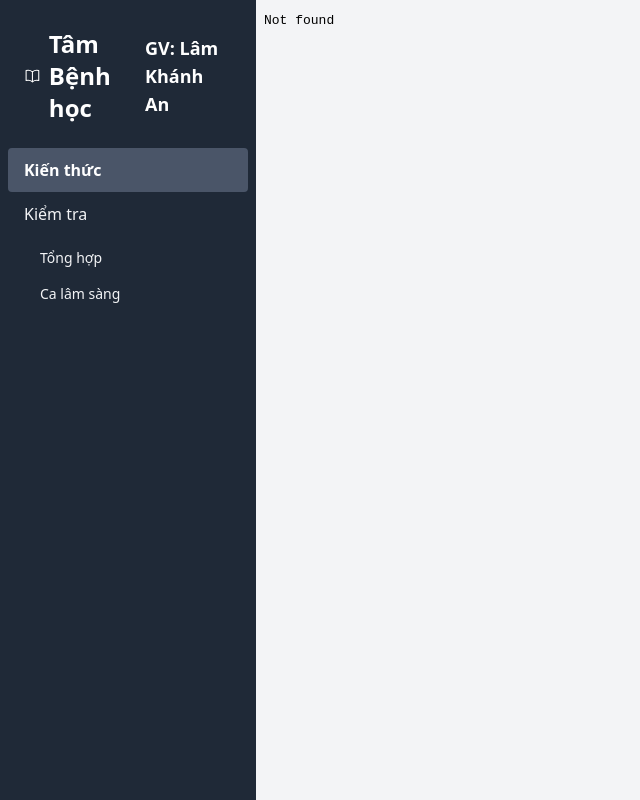
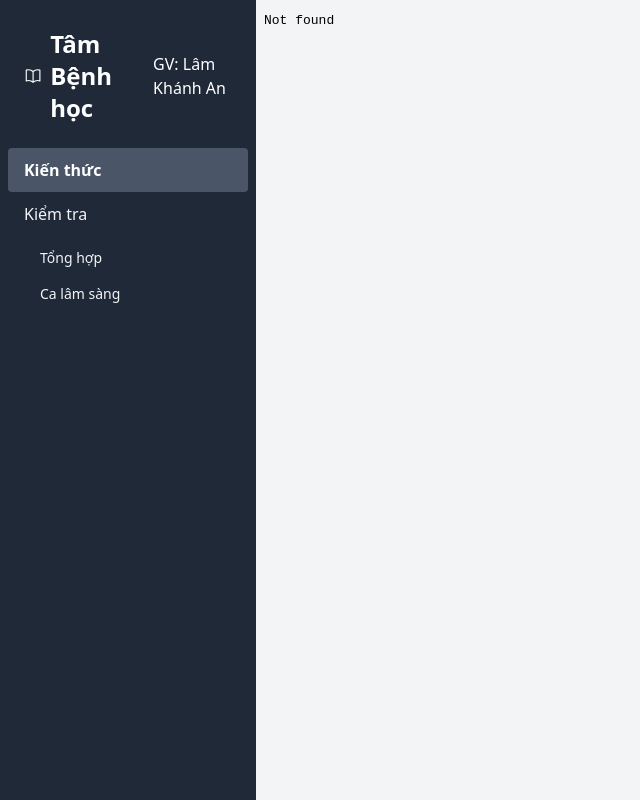
Before and after one commit to zoom2408/TamBenhHoc, a plain HTML site: page index.html in a window 1280 px wide. Shown: the whole page, without its empty margins (0-640 px from the left). Drawn offline with nearby package versions, Linux system fonts and the light colour scheme.

Commit message:
breakdown

```diff
--- a/index.html
+++ b/index.html
@@ -26,8 +26,8 @@
                     <path stroke-linecap="round" stroke-linejoin="round" d="M12 6.042A8.967 8.967 0 006 3.75c-1.052 0-2.062.18-3 .512v14.25A8.987 8.987 0 016 18c2.305 0 4.408.867 6 2.292m0-14.25a8.966 8.966 0 016-2.292c1.052 0 2.062.18 3 .512v14.25A8.987 8.987 0 0018 18a8.967 8.967 0 00-6 2.292m0-14.25v14.25" />
                 </svg>
                 <span class="text-2xl font-extrabold">Tâm Bệnh học</span>
-                <br>
-                <span class="text-lg font-bold">GV: Lâm Khánh An</span>
+            </br>
+                <span class="text-md font-medium">GV: Lâm Khánh An</span>
             </a>
 
             <nav id="nav-menu">
```
